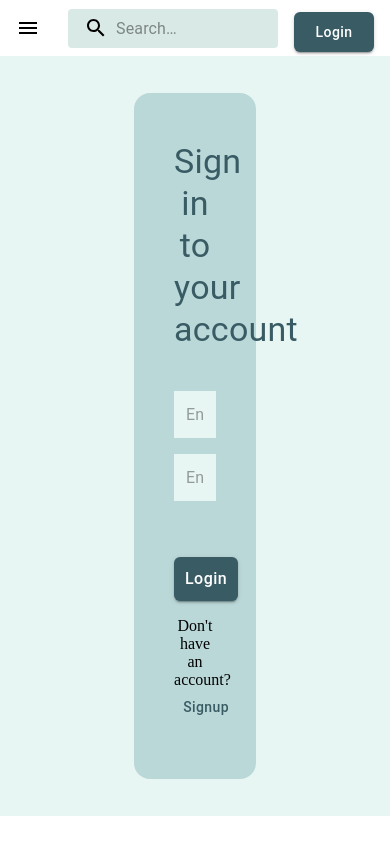
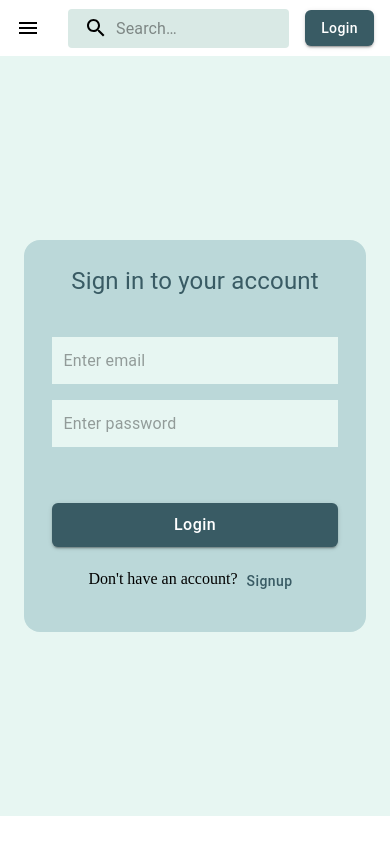
Before and after one commit to ankitbajpai65/Taskmaster, a React (Vite) app in the folder client/: page /login in a window 390 px wide. Built offline with nearby package versions, Linux system fonts and the light colour scheme; no server answers.

Commit message:
Fix mobile view

```diff
--- a/client/src/App.css
+++ b/client/src/App.css
@@ -32,3 +32,10 @@ form {
 .modal .myBtn:hover {
     background: var(--primary-30);
 }
+
+@media only screen and (max-width: 600px) {
+    .navbar .myBtn {
+        height: unset;
+        width: unset;
+    }
+}
--- a/client/src/Components/Auth/Auth.css
+++ b/client/src/Components/Auth/Auth.css
@@ -37,3 +37,12 @@
 .authContainer .authNavBtn:hover {
     text-decoration: underline;
 }
+
+@media only screen and (max-width: 450px) {
+    .authContainer{
+        padding:1.7rem;
+    }
+    .authContainer .authHead{
+        font-size:1.5rem;
+    }
+}
--- a/client/src/Components/Auth/Login.jsx
+++ b/client/src/Components/Auth/Login.jsx
@@ -52,10 +52,11 @@ const Login = () => {
                 alignItems: 'center',
             }}
         >
-            <Grid item xs={5} className="authContainer">
+            <Grid item xs={14} sm={10} md={6} xl={5} className="authContainer">
                 <Typography
                     variant="h4"
                     gutterBottom
+                    className="authHead"
                     sx={{ mb: 5, color: 'var(--primary-30)' }}
                 >
                     Sign in to your account
--- a/client/src/Components/Auth/Signup.jsx
+++ b/client/src/Components/Auth/Signup.jsx
@@ -50,8 +50,13 @@ const Signup = () => {
             justifyContent: 'center',
             alignItems: 'center',
         }}>
-            <Grid item xs={5} className="authContainer">
-                <Typography variant="h4" gutterBottom sx={{ mb: 5, color: 'var(--primary-30)' }}>
+            <Grid item xs={14} sm={10} md={6} xl={5} className="authContainer">
+                <Typography
+                    variant="h4"
+                    gutterBottom
+                    className="authHead"
+                    sx={{ mb: 5, color: 'var(--primary-30)' }}
+                >
                     Create free account
                 </Typography>
                 <form onSubmit={handleSignupSubmit}>
--- a/client/src/Components/Error/Error.jsx
+++ b/client/src/Components/Error/Error.jsx
@@ -10,6 +10,7 @@ const containerStyle = {
     alignItems: 'center',
     justifyContent: 'center',
     color: 'var(--primary-30)',
+    textAlign:'center'
 };
 
 const linkStyle = {
--- a/client/src/Components/Home/Home.css
+++ b/client/src/Components/Home/Home.css
@@ -92,3 +92,10 @@
         display: none;
     }
 }
+@media only screen and (max-width: 600px) {
+    .addBtn {
+        right: 35%;
+        bottom: 8%;
+        transform: translate(-50%,-50%);
+    }
+}
--- a/client/src/Components/Home/Home.jsx
+++ b/client/src/Components/Home/Home.jsx
@@ -192,14 +192,14 @@ const Home = ({ userData }) => {
                                         </Grid>
                                     ))
                                 ) : (
-                                    <div style={{ color: 'var(--primary-30)', }}>
+                                    <Grid item xs={12} sx={{ color: 'var(--primary-30)',textAlign:'center' }}>
                                         <Typography variant="h3" component="div" sx={{ mb: 3, fontWeight: 'bold' }}>
                                             Your todo list is empty.
                                         </Typography>
                                         <Typography variant="h5" sx={{ mb: 3, textAlign: 'center' }}>
                                             Add some todos to get started.
                                         </Typography>
-                                    </div>
+                                    </Grid>
                                 )
                             }
                         </Grid>
--- a/client/src/Components/Modal/BasicModal.css
+++ b/client/src/Components/Modal/BasicModal.css
@@ -17,3 +17,9 @@ textarea {
     line-height: 1.5rem;
     margin-bottom: 3rem;
 }
+
+@media only screen and (max-width: 600px) {
+    .modal .modalBox{
+        width:92%;
+    }
+}
--- a/client/src/Components/Modal/BasicModal.jsx
+++ b/client/src/Components/Modal/BasicModal.jsx
@@ -67,7 +67,7 @@ function BasicModal(
                 aria-describedby="modal-modal-description"
                 className="modal"
             >
-                <Box sx={style}>
+                <Box sx={style} className="modalBox">
                     <form
                         onSubmit={!isEditing ? handleCreateTodo : handleEditTodo}
                     >
--- a/client/src/Components/Navbar/Navbar.css
+++ b/client/src/Components/Navbar/Navbar.css
@@ -1,5 +1,6 @@
 .navbar .navBtn {
     margin-top: auto;
+    margin-bottom: auto;
 }
 
 .logoImg{
```
